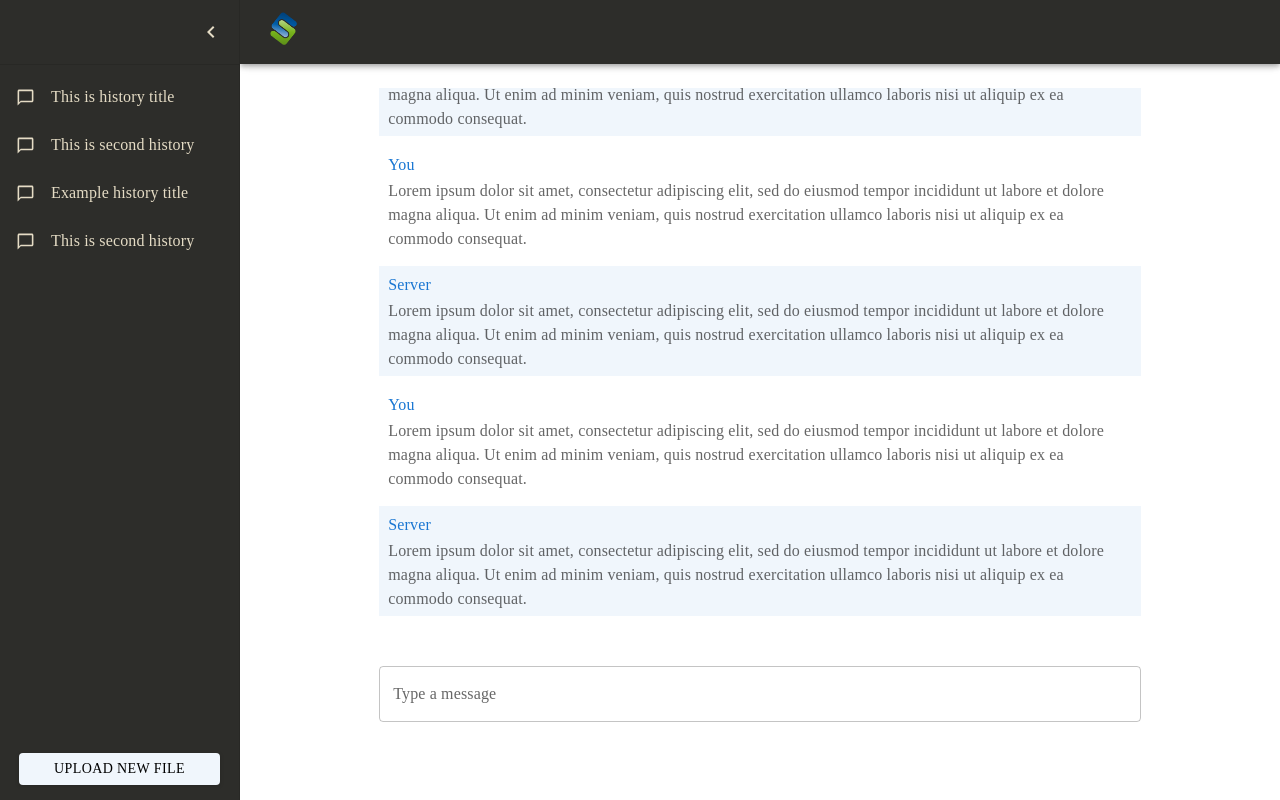
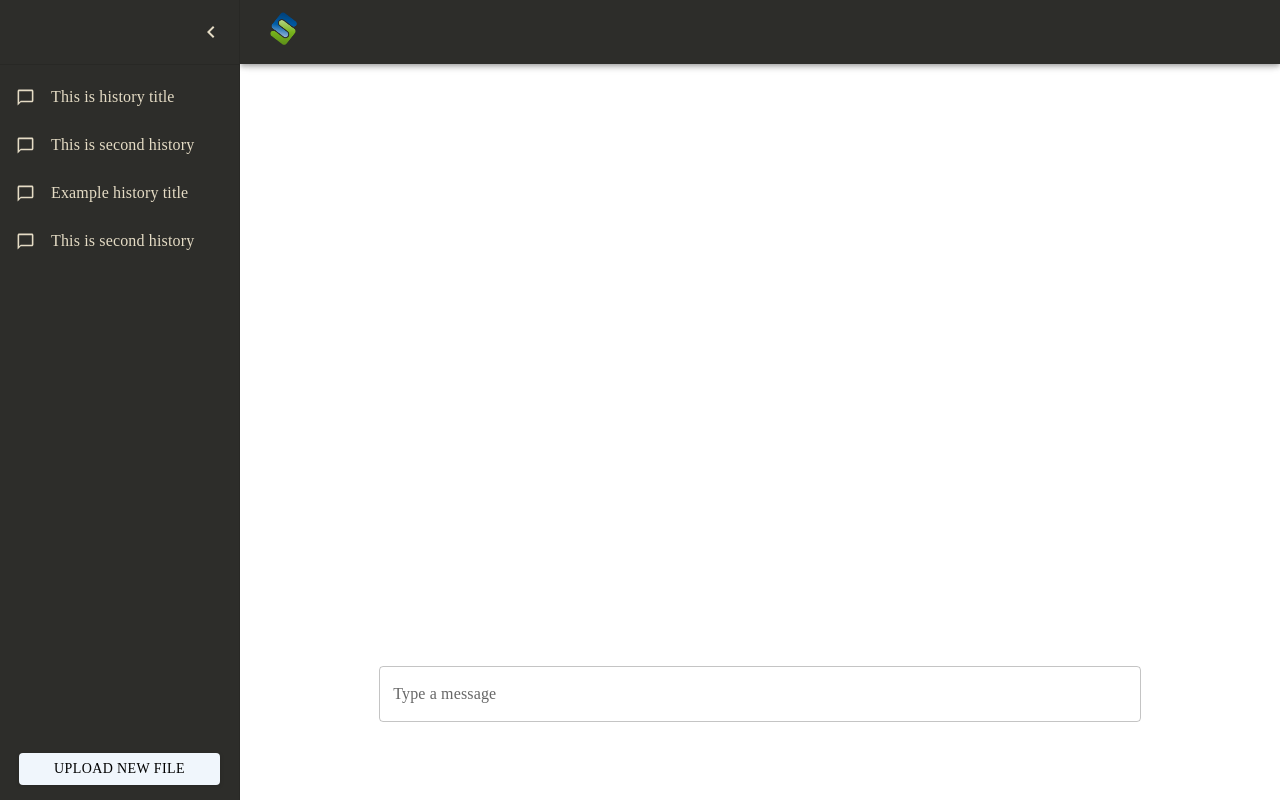
Before and after one commit to 01vaibhavrawat/Document-Chat, a React (Create React App) app: page / in a window 1280 px wide. Built offline with nearby package versions, Linux system fonts and the light colour scheme.

Commit message:
Integrated the chat history with session history

```diff
--- a/src/containers/chat/ChatUI.jsx
+++ b/src/containers/chat/ChatUI.jsx
@@ -1,7 +1,7 @@
 import { makeStyles } from "@mui/styles";
-import React, { useState, useRef, useEffect } from "react";
+import React, { useRef, useEffect } from "react";
 import customTheme from "../../constants/customTheme";
-import { TextField, Button, List, Typography } from "@mui/material";
+import { TextField, List, Typography } from "@mui/material";
 import { getChatResponseRequest } from "../../store/actions";
 import { useDispatch } from "react-redux";
 import useChat from "../../hooks/useChat";
@@ -48,47 +48,45 @@
   const classes = useStyles();
   const { chat, currentQuestion, setCurrentQuestion, askQuestion, addAnswer } =
     useChat();
-  const [messages, setMessages] = useState([]);
-  const [newMessage, setNewMessage] = useState("");
   const chatHistoryRef = useRef(null);
 
   const handleSendMessage = (e) => {
-    if (e.key === "Enter" && newMessage) {
-      setMessages([...messages, { text: newMessage, sender: "user" }]);
-      setNewMessage("");
-      dispatch(getChatResponseRequest({ question: newMessage }));
+    if (e.key === "Enter" && currentQuestion) {
+      askQuestion();
+      setCurrentQuestion("");
     }
   };
 
   useEffect(() => {
+    let lastMessageIndex = chat.length - 1
+    if (lastMessageIndex >= 0 && !chat[lastMessageIndex].answer) {
+      dispatch(
+        getChatResponseRequest({ question: currentQuestion }, addAnswer, chat)
+      );
+    }
     if (chatHistoryRef.current) {
       chatHistoryRef.current.scrollTop = chatHistoryRef.current.scrollHeight;
     }
-  }, [messages]);
+  }, [chat]);
 
   return (
     <div className={classes.root}>
       <div className={classes.chatHistory} ref={chatHistoryRef}>
         <List>
-          <div
-            key={324}
-            style={{
-              marginBottom: "10px",
-              padding: "5px 9px",
-            }}
-          >
+          {chat.map((message, index) => (
+            <div key={index}>
+              {message.question && (
+                <div style={{ marginBottom: "10px", padding: "5px 9px" }}>
                   <Typography variant="subtitle1" color="primary">
                     You
                   </Typography>
                   <Typography variant="body1" color="textSecondary">
-              Lorem ipsum dolor sit amet, consectetur adipiscing elit, sed do
-              eiusmod tempor incididunt ut labore et dolore magna aliqua. Ut
-              enim ad minim veniam, quis nostrud exercitation ullamco laboris
-              nisi ut aliquip ex ea commodo consequat.
+                    {message.question}
                   </Typography>
                 </div>
+              )}
+              {message.answer && (
                 <div
-            key={3234}
                   style={{
                     background: customTheme.tersary_background,
                     marginBottom: "10px",
@@ -99,70 +97,12 @@
                     Server
                   </Typography>
                   <Typography variant="body1" color="textSecondary">
-              Lorem ipsum dolor sit amet, consectetur adipiscing elit, sed do
-              eiusmod tempor incididunt ut labore et dolore magna aliqua. Ut
-              enim ad minim veniam, quis nostrud exercitation ullamco laboris
-              nisi ut aliquip ex ea commodo consequat.
+                    {message.answer}
                   </Typography>
                 </div>
-          <div key={324} style={{ marginBottom: "10px", padding: "5px 9px" }}>
-            <Typography variant="subtitle1" color="primary">
-              You
-            </Typography>
-            <Typography variant="body1" color="textSecondary">
-              Lorem ipsum dolor sit amet, consectetur adipiscing elit, sed do
-              eiusmod tempor incididunt ut labore et dolore magna aliqua. Ut
-              enim ad minim veniam, quis nostrud exercitation ullamco laboris
-              nisi ut aliquip ex ea commodo consequat.
-            </Typography>
+              )}
             </div>
-          <div
-            key={3234}
-            style={{
-              background: customTheme.tersary_background,
-              marginBottom: "10px",
-              padding: "5px 9px",
-            }}
-          >
-            <Typography variant="subtitle1" color="primary">
-              Server
-            </Typography>
-            <Typography variant="body1" color="textSecondary">
-              Lorem ipsum dolor sit amet, consectetur adipiscing elit, sed do
-              eiusmod tempor incididunt ut labore et dolore magna aliqua. Ut
-              enim ad minim veniam, quis nostrud exercitation ullamco laboris
-              nisi ut aliquip ex ea commodo consequat.
-            </Typography>
-          </div>
-          <div key={324} style={{ marginBottom: "10px", padding: "5px 9px" }}>
-            <Typography variant="subtitle1" color="primary">
-              You
-            </Typography>
-            <Typography variant="body1" color="textSecondary">
-              Lorem ipsum dolor sit amet, consectetur adipiscing elit, sed do
-              eiusmod tempor incididunt ut labore et dolore magna aliqua. Ut
-              enim ad minim veniam, quis nostrud exercitation ullamco laboris
-              nisi ut aliquip ex ea commodo consequat.
-            </Typography>
-          </div>
-          <div
-            key={3234}
-            style={{
-              background: customTheme.tersary_background,
-              marginBottom: "10px",
-              padding: "5px 9px",
-            }}
-          >
-            <Typography variant="subtitle1" color="primary">
-              Server
-            </Typography>
-            <Typography variant="body1" color="textSecondary">
-              Lorem ipsum dolor sit amet, consectetur adipiscing elit, sed do
-              eiusmod tempor incididunt ut labore et dolore magna aliqua. Ut
-              enim ad minim veniam, quis nostrud exercitation ullamco laboris
-              nisi ut aliquip ex ea commodo consequat.
-            </Typography>
-          </div>
+          ))}
         </List>
       </div>
       <div className={classes.chatInput}>
@@ -170,8 +110,8 @@
           className={classes.inputField}
           variant="outlined"
           label="Type a message"
-          value={newMessage}
-          onChange={(e) => setNewMessage(e.target.value)}
+          value={currentQuestion}
+          onChange={(e) => setCurrentQuestion(e.target.value)}
           onKeyPress={handleSendMessage}
         />
       </div>
--- a/src/hooks/useChat.js
+++ b/src/hooks/useChat.js
@@ -1,17 +1,19 @@
-import { useState, useEffect } from 'react';
+import { useState, useEffect } from "react";
 
 const useChat = () => {
   const [chat, setChat] = useState([]);
-  const [currentQuestion, setCurrentQuestion] = useState('');
+  const [currentQuestion, setCurrentQuestion] = useState("");
 
   useEffect(() => {
-    const storedChat = JSON.parse(sessionStorage.getItem('chatHistory')) || [];
+    const storedChat = JSON.parse(sessionStorage.getItem("chatHistory")) || [];
     setChat(storedChat);
   }, []);
 
   const addMessage = (message) => {
-    setChat([...chat, message]);
-    sessionStorage.setItem('chatHistory', JSON.stringify([...chat, message]));
+    setChat((prevChat) => {
+      return [...prevChat, message];
+    });
+    sessionStorage.setItem("chatHistory", JSON.stringify([...chat, message]));
   };
 
   const askQuestion = () => {
@@ -19,12 +21,18 @@
     addMessage(newMessage);
   };
 
-  const addAnswer = (answer) => {
-    const lastMessageIndex = chat.length - 1;
-    if (lastMessageIndex >= 0 && !chat[lastMessageIndex].answer) {
-      const updatedMessage = { ...chat[lastMessageIndex], answer };
-      setChat([...chat.slice(0, lastMessageIndex), updatedMessage]);
-      sessionStorage.setItem('chatHistory', JSON.stringify([...chat.slice(0, lastMessageIndex), updatedMessage]));
+  const addAnswer = (answer, updatedChat) => {
+    const lastMessageIndex = updatedChat.length - 1;
+    if (lastMessageIndex >= 0 && !updatedChat[lastMessageIndex].answer) {
+      const updatedMessage = { ...updatedChat[lastMessageIndex], answer };
+      setChat([...updatedChat.slice(0, lastMessageIndex), updatedMessage]);
+      sessionStorage.setItem(
+        "chatHistory",
+        JSON.stringify([
+          ...updatedChat.slice(0, lastMessageIndex),
+          updatedMessage,
+        ])
+      );
     }
   };
 
--- a/src/store/actions.js
+++ b/src/store/actions.js
@@ -37,7 +37,7 @@
   payload: error,
 });
 
-export const getChatResponseRequest = (payload) => {
+export const getChatResponseRequest = (payload, addAnswer, chat) => {
   return (dispatch) => {
     dispatch(getChatResponse());
     axios
@@ -45,8 +45,10 @@
       .then((res) => {
         const response = res.data;
         dispatch(getChatResponseSuccess(response));
+        addAnswer("This is an example answer.", chat);
       })
       .catch((error) => {
+        addAnswer("Failed to get response from the server.", chat)
         dispatch(getChatResponseFailure(error.message));
       });
   };
```
Lines whose indentation alone changed are shown as unchanged.
